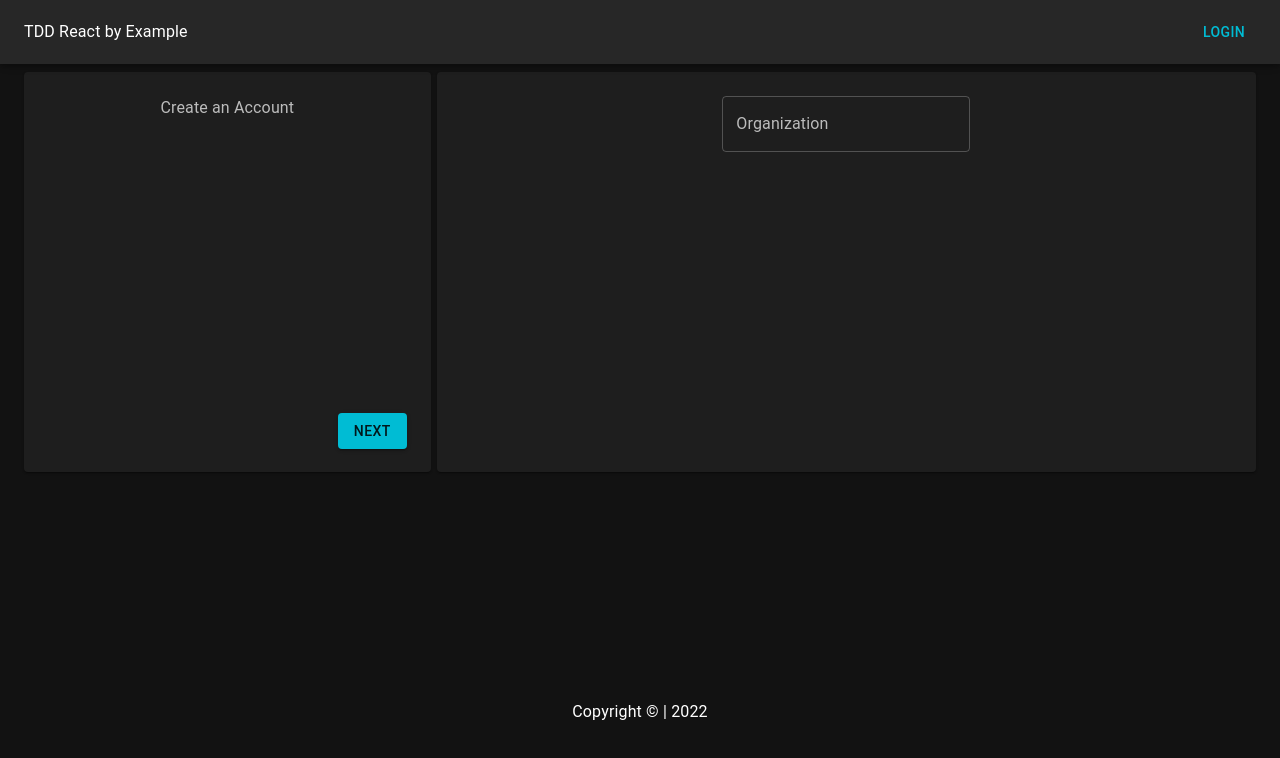
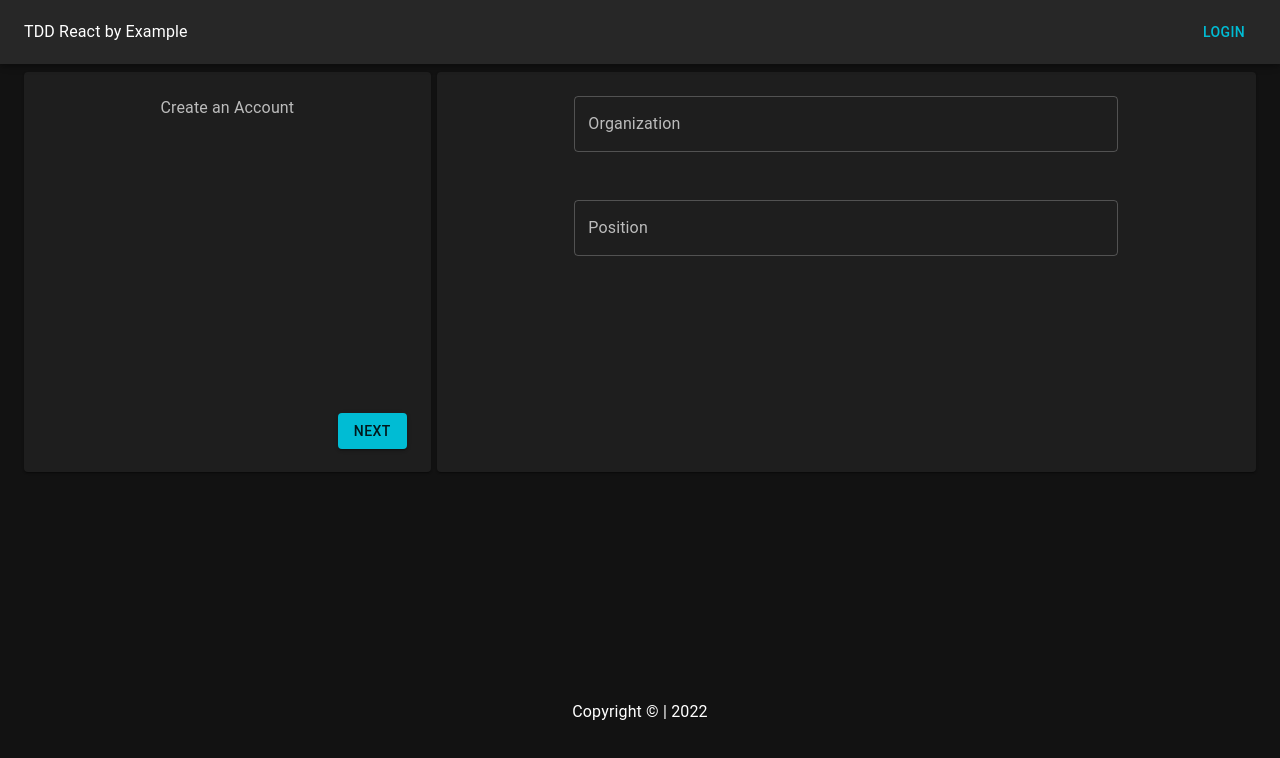
Before and after one commit to avillalain/tdd-workshop, a React (Create React App) app: page / in a window 1280 px wide. Both pictures are taken after a click on the button "NEXT". Shown: the top 758 px of the page. Built offline with nearby package versions, Linux system fonts and the light colour scheme.

Commit message:
add organization form

```diff
--- /dev/null
+++ b/src/SignUp/Forms/Organization/index.tsx
@@ -0,0 +1,20 @@
+import {Grid, TextField} from '@mui/material';
+import React from 'react';
+
+export const Organization = () => {
+
+  return (
+    <Grid container direction="column" justifyItems="center" alignItems="center">
+      <Grid item xs={12}>
+        <Grid container spacing={6} justifyItems="center" alignItems="center">
+          <Grid item xs={12}>
+            <TextField label="Organization" name="organization" fullWidth/>
+          </Grid>
+          <Grid item xs={12}>
+            <TextField label="Position" name="position" fullWidth/>
+          </Grid>
+        </Grid>
+      </Grid>
+    </Grid>
+  );
+};
--- a/src/SignUp/index.tsx
+++ b/src/SignUp/index.tsx
@@ -3,6 +3,7 @@ import React, {useState} from 'react';
 import {useStyle} from '../styles';
 import {Personal} from './Forms/Personal';
 import {Steps} from '../Steps';
+import {Organization} from './Forms/Organization';
 
 export const SignUp = () => {
   const classes = useStyle();
@@ -28,15 +29,7 @@ export const SignUp = () => {
         <Paper className={classes.paper} sx={{height: '50vh'}}>
           <Steps currentStep={currentStep}>
             <Personal/>
-            <Grid container direction="column" justifyItems="center" alignItems="center">
-              <Grid item xs={12}>
-                <Grid container spacing={6} justifyItems="center" alignItems="center">
-                  <Grid item xs={12}>
-                    <TextField label="Organization" name="organization" fullWidth/>
-                  </Grid>
-                </Grid>
-              </Grid>
-            </Grid>
+            <Organization/>
           </Steps>
         </Paper>
       </Grid>
```
Also changed, not shown: 2 other files (tests, documents, lock files or other folders).
